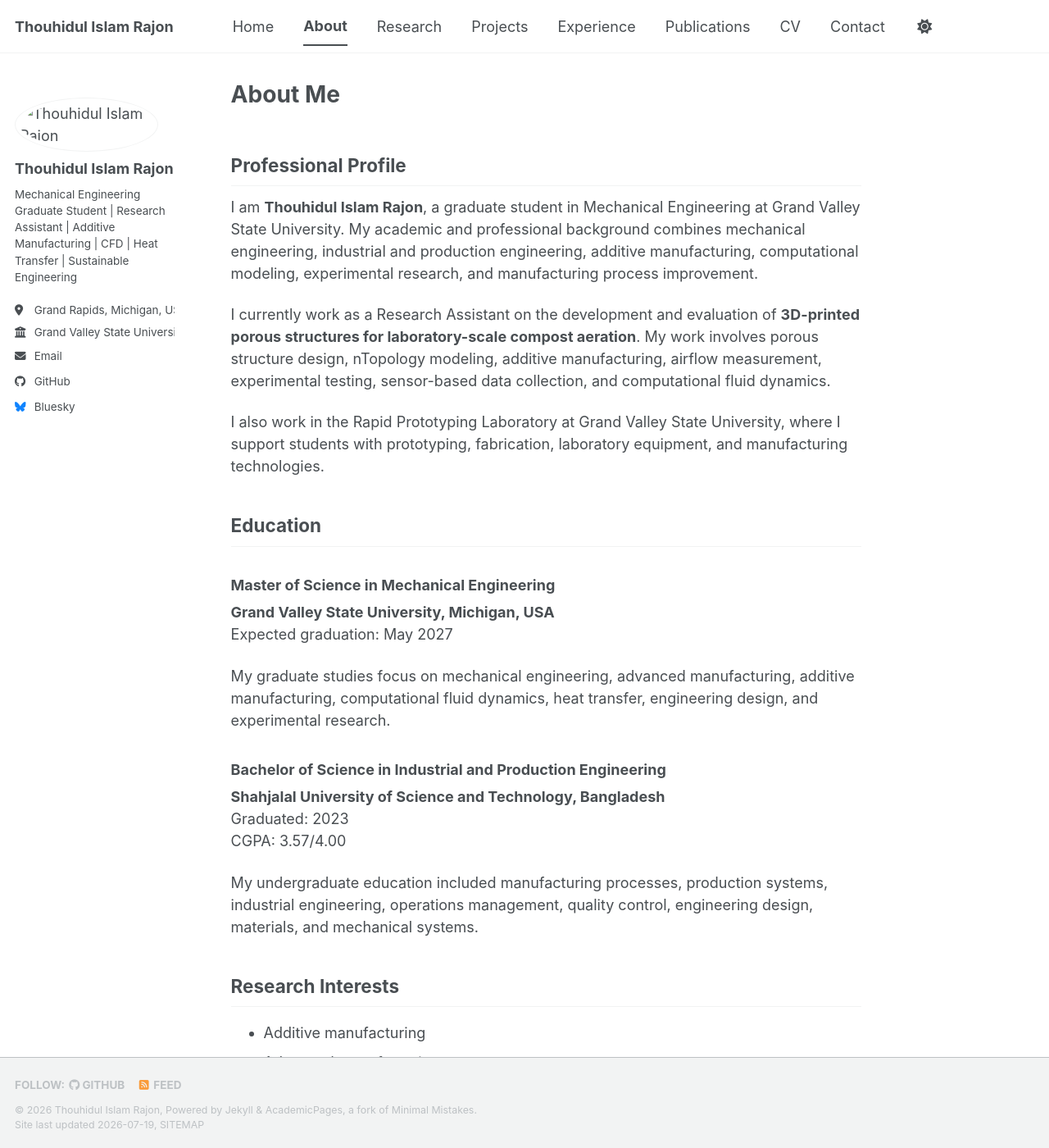
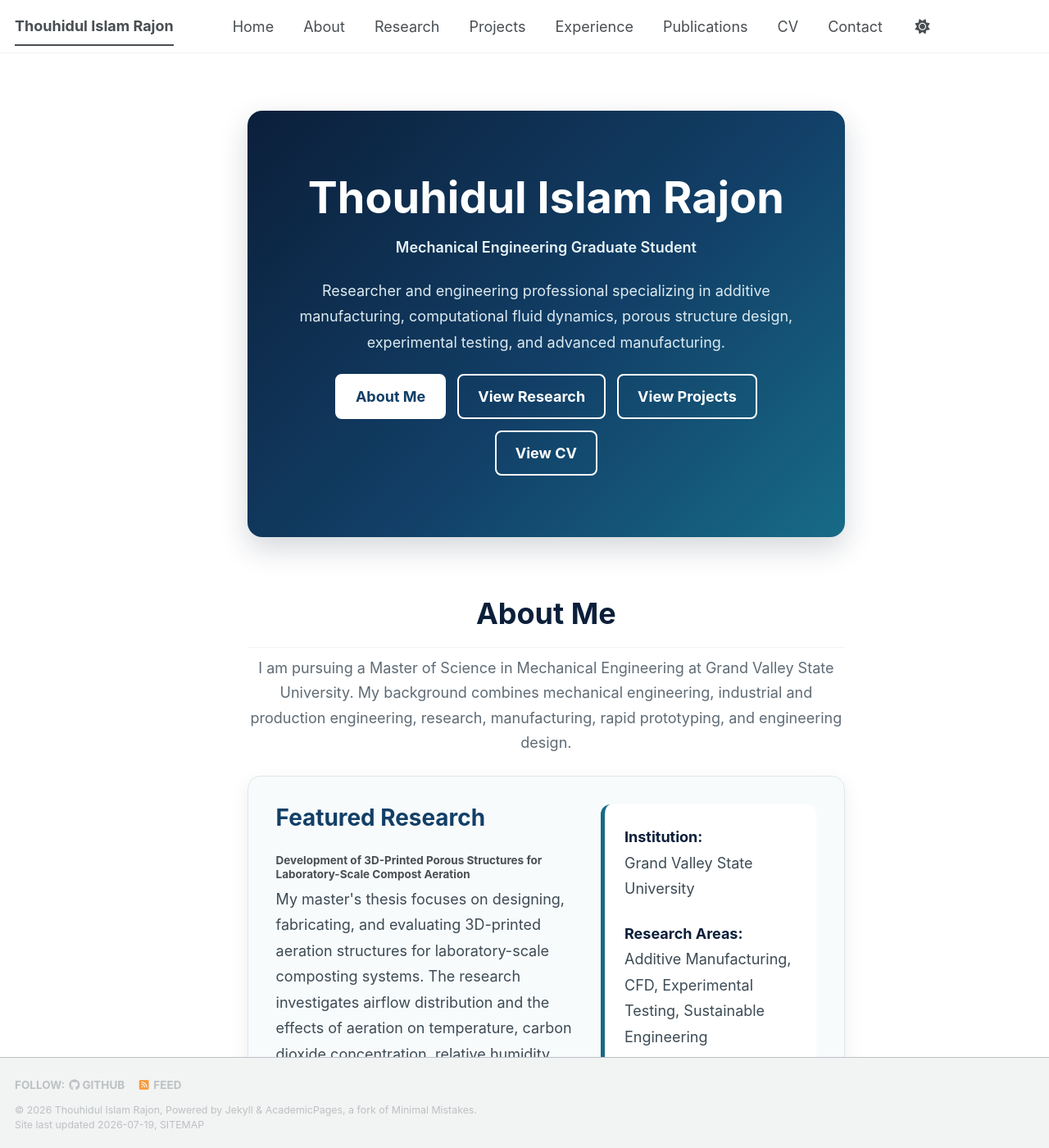
Before and after one commit to rajonthouhid/rajonthouhid.github.io, a Jekyll site: the page built from _pages/about.md, in a window 1280 px wide and 1400 px high. Shown: the whole window at 82% size. Built offline with Jekyll 4.4.1, drawn with Linux system fonts in a browser that asks for light colours; a style sheet for code colours, icons or effects is not loaded; some of the changed text lies outside the part shown.

Commit message:
Update about.md

```diff
--- a/_pages/about.md
+++ b/_pages/about.md
@@ -1,100 +1,427 @@
 ---
-permalink: /about/
-title: "About Me"
-author_profile: true
+permalink: /
+title: ""
+excerpt: ""
+author_profile: false
+redirect_from:
+  - /about/
+  - /about.html
 ---
 
-## Professional Profile
+<style>
+.home-container {
+  max-width: 1150px;
+  margin: 0 auto;
+  padding: 20px;
+}
 
-I am **Thouhidul Islam Rajon**, a graduate student in Mechanical Engineering at Grand Valley State University. My academic and professional background combines mechanical engineering, industrial and production engineering, additive manufacturing, computational modeling, experimental research, and manufacturing process improvement.
+.hero-section {
+  padding: 75px 45px;
+  margin-bottom: 50px;
+  border-radius: 18px;
+  background: linear-gradient(135deg, #0b1f3a 0%, #123f67 55%, #176b87 100%);
+  color: white;
+  text-align: center;
+  box-shadow: 0 14px 35px rgba(11, 31, 58, 0.18);
+}
 
-I currently work as a Research Assistant on the development and evaluation of **3D-printed porous structures for laboratory-scale compost aeration**. My work involves porous structure design, nTopology modeling, additive manufacturing, airflow measurement, experimental testing, sensor-based data collection, and computational fluid dynamics.
+.hero-section h1 {
+  margin: 0 0 16px;
+  font-size: 3rem;
+  line-height: 1.15;
+  color: white;
+}
 
-I also work in the Rapid Prototyping Laboratory at Grand Valley State University, where I support students with prototyping, fabrication, laboratory equipment, and manufacturing technologies.
+.hero-subtitle {
+  margin: 0 auto 12px;
+  font-size: 1.35rem;
+  font-weight: 600;
+  color: #e8f4f8;
+}
 
-## Education
+.hero-description {
+  max-width: 780px;
+  margin: 0 auto 28px;
+  font-size: 1.05rem;
+  line-height: 1.75;
+  color: #dbeaf0;
+}
 
-### Master of Science in Mechanical Engineering
+.hero-buttons {
+  display: flex;
+  justify-content: center;
+  gap: 14px;
+  flex-wrap: wrap;
+}
 
-**Grand Valley State University, Michigan, USA**
-Expected graduation: May 2027
+.hero-button {
+  display: inline-block;
+  padding: 12px 23px;
+  border: 2px solid white;
+  border-radius: 8px;
+  color: white !important;
+  text-decoration: none !important;
+  font-weight: 700;
+  transition: all 0.25s ease;
+}
 
-My graduate studies focus on mechanical engineering, advanced manufacturing, additive manufacturing, computational fluid dynamics, heat transfer, engineering design, and experimental research.
+.hero-button.primary {
+  background: white;
+  color: #123f67 !important;
+}
 
-### Bachelor of Science in Industrial and Production Engineering
+.hero-button:hover {
+  transform: translateY(-3px);
+  background: white;
+  color: #123f67 !important;
+}
 
-**Shahjalal University of Science and Technology, Bangladesh**
-Graduated: 2023
-CGPA: 3.57/4.00
+.section-heading {
+  margin: 60px 0 24px;
+  text-align: center;
+}
 
-My undergraduate education included manufacturing processes, production systems, industrial engineering, operations management, quality control, engineering design, materials, and mechanical systems.
+.section-heading h2 {
+  margin-bottom: 10px;
+  font-size: 2rem;
+  color: #0b1f3a;
+}
 
-## Research Interests
+.section-heading p {
+  max-width: 750px;
+  margin: 0 auto;
+  color: #5f6b75;
+  line-height: 1.7;
+}
 
-- Additive manufacturing
-- Advanced manufacturing
-- Computational fluid dynamics
-- Heat transfer and thermal-fluid sciences
-- Porous structure design
-- Design optimization
-- Experimental engineering
-- Sustainable engineering systems
-- Manufacturing process improvement
+.research-feature {
+  display: grid;
+  grid-template-columns: 1.4fr 1fr;
+  gap: 28px;
+  padding: 34px;
+  border: 1px solid #dfe7ec;
+  border-radius: 16px;
+  background: #f8fbfc;
+  box-shadow: 0 8px 24px rgba(11, 31, 58, 0.07);
+}
 
-## Current Research
+.research-feature h3 {
+  margin-top: 0;
+  color: #123f67;
+  font-size: 1.55rem;
+}
 
-My master's research focuses on developing **3D-printed aeration structures for laboratory-scale composting systems**.
+.research-feature p {
+  line-height: 1.75;
+  color: #3d4b55;
+}
 
-The research includes:
+.research-details {
+  padding: 24px;
+  border-radius: 12px;
+  background: white;
+  border-left: 5px solid #176b87;
+}
 
-- Designing porous aeration structures
-- Creating geometries using nTopology and CAD software
-- Fabricating components using fused deposition modeling
-- Measuring and controlling airflow
-- Monitoring temperature, carbon dioxide, relative humidity, and mass
-- Comparing aerated and non-aerated composting conditions
-- Evaluating different aeration schedules
-- Preparing computational fluid dynamics analyses
-- Documenting experimental methods and results
+.research-details strong {
+  color: #0b1f3a;
+}
 
-## Technical Skills
+.card-grid {
+  display: grid;
+  grid-template-columns: repeat(2, minmax(0, 1fr));
+  gap: 22px;
+}
 
-### Engineering and Design
+.info-card {
+  padding: 27px;
+  border: 1px solid #dfe7ec;
+  border-radius: 14px;
+  background: white;
+  box-shadow: 0 7px 20px rgba(11, 31, 58, 0.07);
+  transition: transform 0.25s ease, box-shadow 0.25s ease;
+}
 
-- nTopology
-- SolidWorks
-- CAD modeling
-- Engineering design
-- Porous structure design
-- Design optimization
-- Technical drawing
+.info-card:hover {
+  transform: translateY(-6px);
+  box-shadow: 0 14px 28px rgba(11, 31, 58, 0.13);
+}
 
-### Analysis and Research
+.info-card h3 {
+  margin-top: 0;
+  color: #123f67;
+  font-size: 1.3rem;
+}
 
-- Computational fluid dynamics
-- Experimental testing
-- Data collection and analysis
-- Heat-transfer fundamentals
-- Airflow measurement
-- Sensor-based monitoring
-- Technical documentation
+.info-card p {
+  line-height: 1.65;
+  color: #4c5a64;
+}
 
-### Manufacturing and Prototyping
+.card-link {
+  font-weight: 700;
+  color: #176b87 !important;
+  text-decoration: none !important;
+}
 
-- FDM 3D printing
-- Resin 3D printing
-- Laser cutting
-- 3D scanning
-- Thermoforming
-- Plastic extrusion
-- Milling
-- Drilling
-- Welding
-- Soldering
-- Prototype fabrication
+.interest-grid {
+  display: grid;
+  grid-template-columns: repeat(4, minmax(0, 1fr));
+  gap: 16px;
+}
 
-## Professional Goals
+.interest-item {
+  padding: 22px 14px;
+  border-radius: 12px;
+  background: #eef6f8;
+  text-align: center;
+  font-weight: 700;
+  color: #123f67;
+  border-bottom: 4px solid #176b87;
+}
 
-I am preparing for both engineering-industry opportunities and Ph.D. study. I am particularly interested in doctoral research involving additive manufacturing, computational modeling, advanced manufacturing, design optimization, porous materials, and thermal-fluid sciences.
+.highlight-section {
+  margin-top: 60px;
+  padding: 40px;
+  border-radius: 16px;
+  background: #0b1f3a;
+  color: white;
+  text-align: center;
+}
 
-My long-term goal is to contribute to engineering research, education, and the development of practical manufacturing technologies.
+.highlight-section h2 {
+  margin-top: 0;
+  color: white;
+}
+
+.highlight-section p {
+  max-width: 780px;
+  margin: 0 auto 24px;
+  color: #dbeaf0;
+  line-height: 1.75;
+}
+
+.footer-note {
+  margin-top: 60px;
+  padding-top: 25px;
+  border-top: 1px solid #dfe7ec;
+  text-align: center;
+  color: #6b7780;
+}
+
+@media screen and (max-width: 850px) {
+  .hero-section {
+    padding: 55px 25px;
+  }
+
+  .hero-section h1 {
+    font-size: 2.25rem;
+  }
+
+  .research-feature {
+    grid-template-columns: 1fr;
+  }
+
+  .interest-grid {
+    grid-template-columns: repeat(2, minmax(0, 1fr));
+  }
+}
+
+@media screen and (max-width: 600px) {
+  .home-container {
+    padding: 10px;
+  }
+
+  .hero-section {
+    padding: 45px 20px;
+    border-radius: 12px;
+  }
+
+  .hero-section h1 {
+    font-size: 1.9rem;
+  }
+
+  .hero-subtitle {
+    font-size: 1.1rem;
+  }
+
+  .card-grid,
+  .interest-grid {
+    grid-template-columns: 1fr;
+  }
+}
+</style>
+
+<div class="home-container">
+
+  <section class="hero-section">
+    <h1>Thouhidul Islam Rajon</h1>
+
+    <p class="hero-subtitle">
+      Mechanical Engineering Graduate Student
+    </p>
+
+    <p class="hero-description">
+      Researcher and engineering professional specializing in additive
+      manufacturing, computational fluid dynamics, porous structure design,
+      experimental testing, and advanced manufacturing.
+    </p>
+
+    <div class="hero-buttons">
+      <a class="hero-button primary" href="/about/">About Me</a>
+      <a class="hero-button" href="/research/">View Research</a>
+      <a class="hero-button" href="/projects/">View Projects</a>
+      <a class="hero-button" href="/cv/">View CV</a>
+    </div>
+  </section>
+
+  <div class="section-heading">
+    <h2>About Me</h2>
+    <p>
+      I am pursuing a Master of Science in Mechanical Engineering at
+      Grand Valley State University. My background combines mechanical
+      engineering, industrial and production engineering, research,
+      manufacturing, rapid prototyping, and engineering design.
+    </p>
+  </div>
+
+  <section class="research-feature">
+    <div>
+      <h3>Featured Research</h3>
+
+      <h4>
+        Development of 3D-Printed Porous Structures for
+        Laboratory-Scale Compost Aeration
+      </h4>
+
+      <p>
+        My master's thesis focuses on designing, fabricating, and evaluating
+        3D-printed aeration structures for laboratory-scale composting systems.
+        The research investigates airflow distribution and the effects of
+        aeration on temperature, carbon dioxide concentration, relative
+        humidity, and mass reduction.
+      </p>
+
+      <a class="card-link" href="/research/">
+        Explore my research →
+      </a>
+    </div>
+
+    <div class="research-details">
+      <p><strong>Institution:</strong><br>Grand Valley State University</p>
+
+      <p>
+        <strong>Research Areas:</strong><br>
+        Additive Manufacturing, CFD, Experimental Testing,
+        Sustainable Engineering
+      </p>
+
+      <p>
+        <strong>Tools:</strong><br>
+        nTopology, CAD, FDM 3D Printing, LabQuest 3,
+        Airflow Measurement
+      </p>
+    </div>
+  </section>
+
+  <div class="section-heading">
+    <h2>Research Interests</h2>
+    <p>
+      My interests connect advanced manufacturing, computational modeling,
+      experimentation, and sustainable engineering applications.
+    </p>
+  </div>
+
+  <section class="interest-grid">
+    <div class="interest-item">Additive Manufacturing</div>
+    <div class="interest-item">Computational Fluid Dynamics</div>
+    <div class="interest-item">Heat Transfer</div>
+    <div class="interest-item">Porous Structures</div>
+    <div class="interest-item">Design Optimization</div>
+    <div class="interest-item">Experimental Research</div>
+    <div class="interest-item">Advanced Manufacturing</div>
+    <div class="interest-item">Sustainable Engineering</div>
+  </section>
+
+  <div class="section-heading">
+    <h2>Featured Projects</h2>
+    <p>
+      Selected research, design, automation, prototyping, and manufacturing
+      projects completed during my academic and professional career.
+    </p>
+  </div>
+
+  <section class="card-grid">
+
+    <article class="info-card">
+      <h3>3D-Printed Compost Aeration System</h3>
+      <p>
+        Design and evaluation of additively manufactured aeration structures
+        using nTopology, FDM printing, sensor-based monitoring, and airflow
+        measurement.
+      </p>
+      <a class="card-link" href="/projects/">
+        View project →
+      </a>
+    </article>
+
+    <article class="info-card">
+      <h3>Autonomous Path-Finding Cargo Cart</h3>
+      <p>
+        A mobile engineering system combining mechanical design, electronics,
+        sensors, control, navigation, assembly, and performance testing.
+      </p>
+      <a class="card-link" href="/projects/">
+        View project →
+      </a>
+    </article>
+
+    <article class="info-card">
+      <h3>Springback in V-Bending</h3>
+      <p>
+        Experimental investigation of applied force, holding time, and heat
+        treatment effects on springback in aluminum, mild steel, and stainless
+        steel.
+      </p>
+      <a class="card-link" href="/projects/">
+        View project →
+      </a>
+    </article>
+
+    <article class="info-card">
+      <h3>Manufacturing Process Improvement</h3>
+      <p>
+        Industrial improvement projects involving production monitoring,
+        bottleneck analysis, line balancing, Kaizen, 5S, and practical
+        manufacturing solutions.
+      </p>
+      <a class="card-link" href="/experience/">
+        View experience →
+      </a>
+    </article>
+
+  </section>
+
+  <section class="highlight-section">
+    <h2>Research and Career Goals</h2>
+
+    <p>
+      I am seeking engineering opportunities and Ph.D. positions involving
+      additive manufacturing, computational modeling, advanced manufacturing,
+      design optimization, porous materials, heat transfer, and fluid mechanics.
+    </p>
+
+    <div class="hero-buttons">
+      <a class="hero-button primary" href="/contact/">Contact Me</a>
+      <a class="hero-button" href="/cv/">View My CV</a>
+    </div>
+  </section>
+
+  <div class="footer-note">
+    <p>
+      © 2026 Thouhidul Islam Rajon · Mechanical Engineering ·
+      Research · Design · Manufacturing
+    </p>
+  </div>
+
+</div>
```
